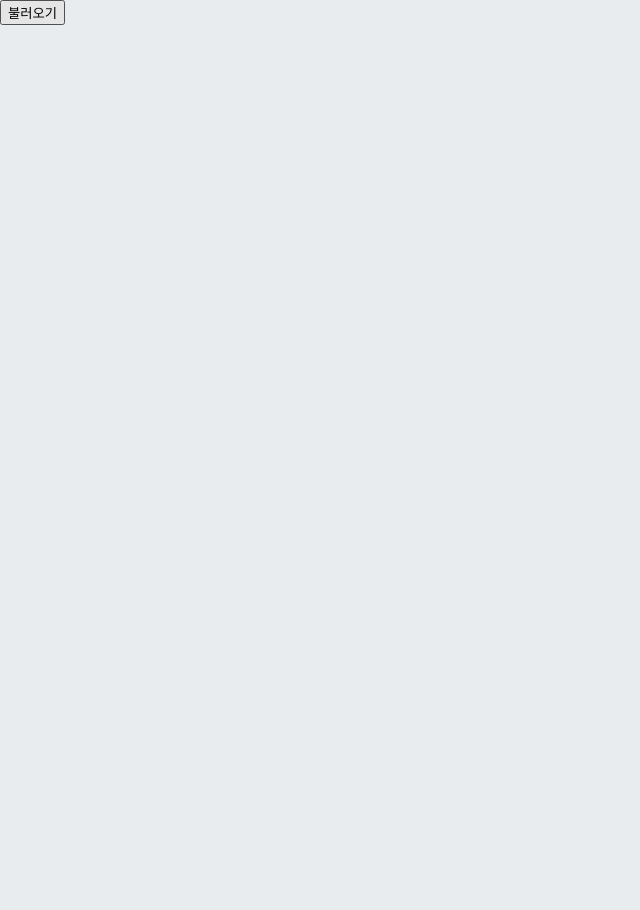
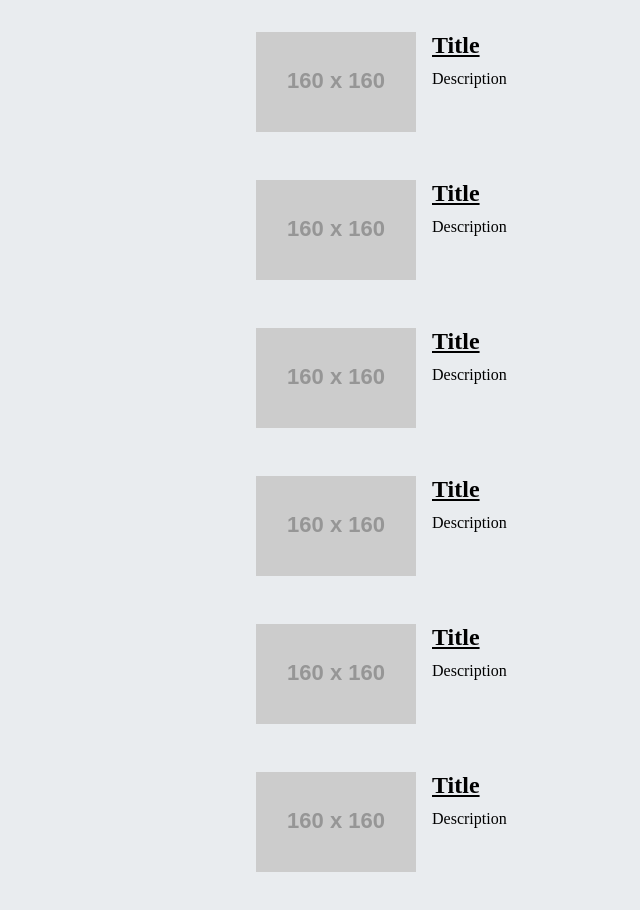
Before and after one commit to yh0921k/learning-react, a React (Create React App) app: page / in a window 1280 px wide. Shown: the top 910 px of the page, without its empty margins (0-640 px from the left). Before the commit the page ends 800 px from the top, so only its background shows below. Built offline with nearby package versions, Linux system fonts and the light colour scheme.

Commit message:
[add] 14.4.2 NewsList 만들기

```diff
--- a/src/App.js
+++ b/src/App.js
@@ -1,33 +1,8 @@
-import React, { useState } from 'react';
-import axios from 'axios';
+import React from 'react';
+import NewsList from './news-viewer/NewsList';
 
 const App = () => {
-  const [data, setData] = useState(null);
-  const onClick = async () => {
-    try {
-      const response = await axios.get(
-        'https://newsapi.org/v2/top-headlines?country=kr&apiKey=7eff071e480f495bad5864b7ce9b506e',
-      );
-      setData(response.data);
-    } catch (e) {
-      console.log(e);
-    }
-  };
-
-  return (
-    <div>
-      <div>
-        <button onClick={onClick}>불러오기</button>
-      </div>
-      {data && (
-        <textarea
-          rows={7}
-          value={JSON.stringify(data, null, 2)}
-          readOnly={true}
-        />
-      )}
-    </div>
-  );
+  return <NewsList />;
 };
 
 export default App;
--- /dev/null
+++ b/src/news-viewer/NewsList.js
@@ -0,0 +1,38 @@
+import React from 'react';
+import styled from 'styled-components';
+import NewsItem from './NewsItem';
+
+const NewsListBlock = styled.div`
+  box-sizing: border-box;
+  padding-bottom: 3rem;
+  width: 768px;
+  margin: 0 auto;
+  margin-top: 2rem;
+  @media screen and (max-width: 768px) {
+    width: 100%;
+    padding-left: 1rem;
+    padding-right: 1rem;
+  }
+`;
+
+const sampleArticle = {
+  title: 'Title',
+  description: 'Description',
+  url: 'https://google.com',
+  urlToImage: 'https://via.placeholder.com/160',
+};
+
+const NewsList = () => {
+  return (
+    <NewsListBlock>
+      <NewsItem article={sampleArticle} />
+      <NewsItem article={sampleArticle} />
+      <NewsItem article={sampleArticle} />
+      <NewsItem article={sampleArticle} />
+      <NewsItem article={sampleArticle} />
+      <NewsItem article={sampleArticle} />
+    </NewsListBlock>
+  );
+};
+
+export default NewsList;
```
